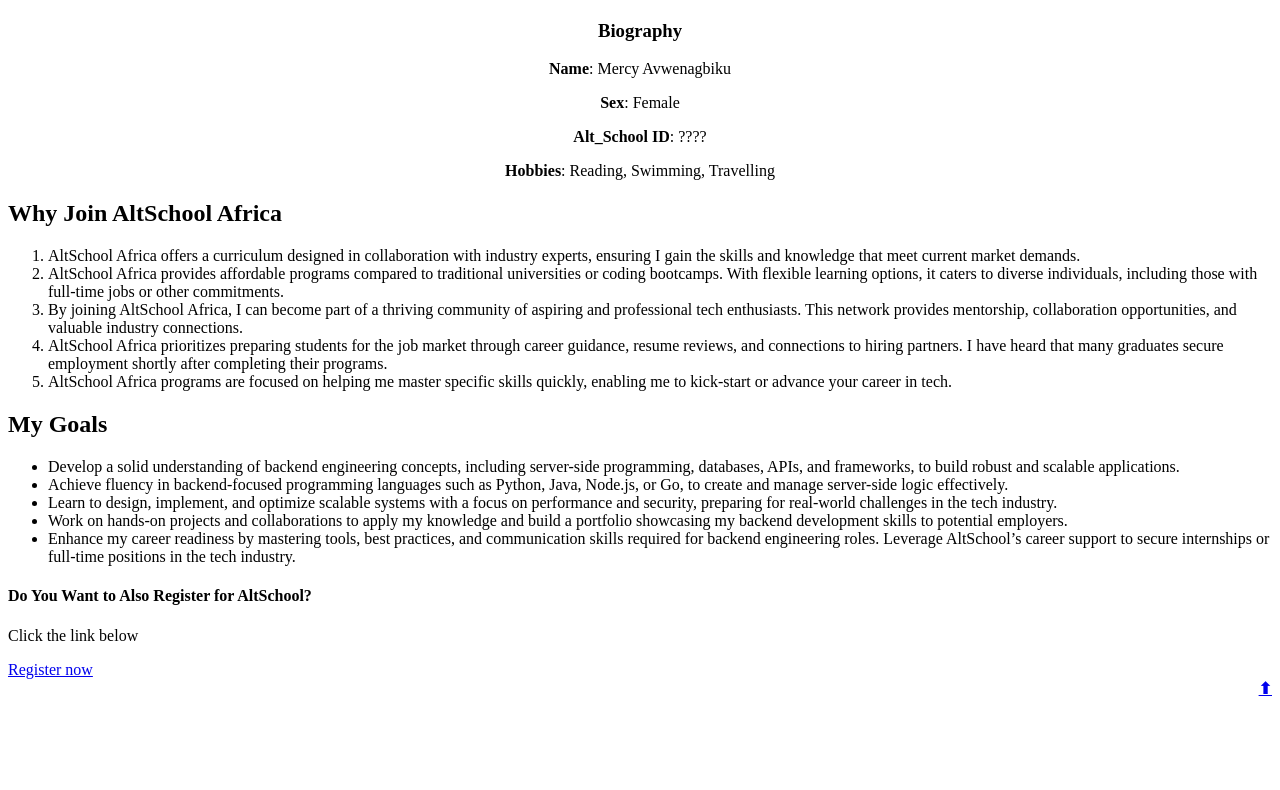
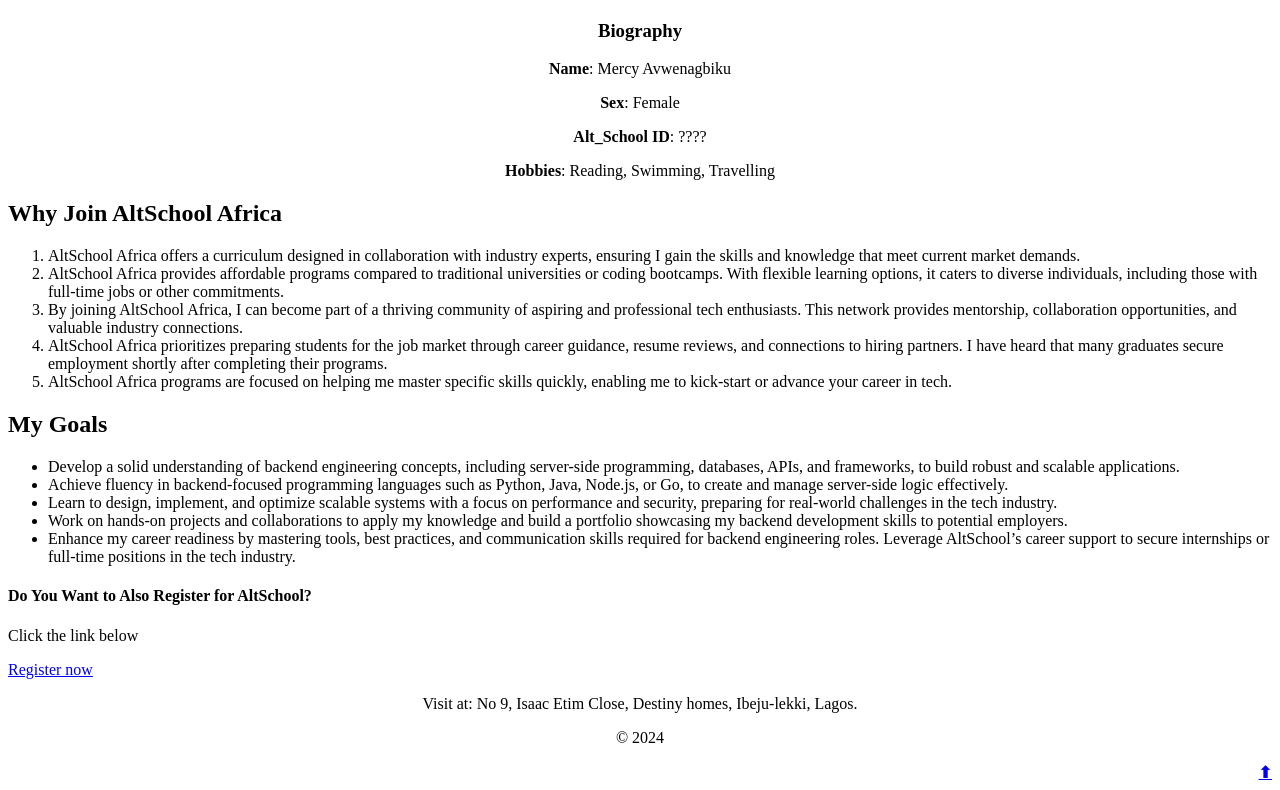
Before and after one commit to messiovo/assignmentOne, a plain HTML site: page index.html in a window 1280 px wide. Shown: the part 511-1301 px from the top of the page. Before the commit the page ends 1217 px from the top, so only its background shows below. Drawn offline with Linux system fonts and the light colour scheme.

Commit message:
added footer

```diff
--- a/index.html
+++ b/index.html
@@ -72,6 +72,14 @@
         <p>Click the link below</p>
         <a href="./form.html">Register now</a>
     </aside>
+    <footer>
+        <p align="center">
+            Visit at: No 9, Isaac Etim Close, Destiny homes, Ibeju-lekki, Lagos.
+        </p>
+        <p align="center">
+            &copy 2024
+        </p>
+    </footer>
     <div align="right">
         <a href="#top">
             <b>
```
